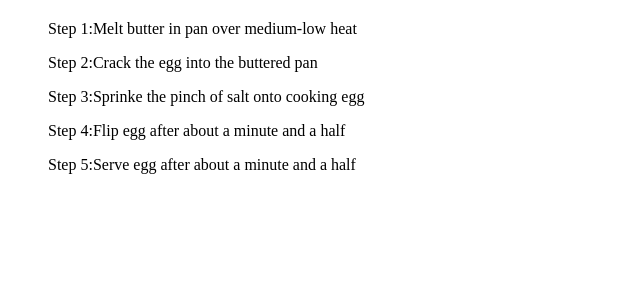
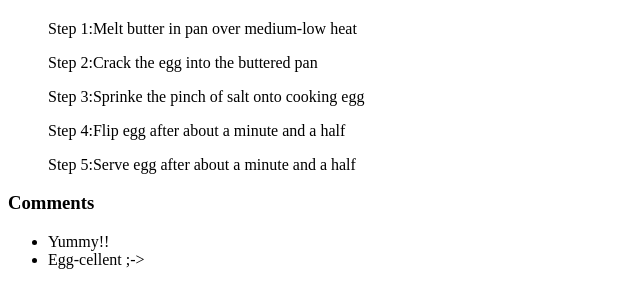
Before and after one commit to ribeiroAllison/flask-study, a Flask app: page /recipe/1 in a window 1280 px wide. Shown: the part 277-585 px from the top of the page, without its empty margins (0-640 px from the left). Run offline with Flask 3, Linux system fonts and the light colour scheme.

Commit message:
insert WTForms in app

```diff
--- a/app.py
+++ b/app.py
@@ -1,7 +1,14 @@
 from flask import Flask, render_template, request
-from helper import recipes, descriptions, ingredients, instructions, add_ingredients, add_instructions
+from helper import recipes, descriptions, ingredients, instructions, add_ingredients, add_instructions, comments
+from flask_wtf import FlaskForm
+from wtforms import StringField, SubmitField
 
 app = Flask(__name__)
+app.config["SECRET_KEY"] = "mysecret"
+
+class CommentForm(FlaskForm):
+  comment = StringField('Comment')
+  submit = SubmitField('Add Comment')
 
 @app.route('/', methods=["GET", "POST"])
 def index():
@@ -23,10 +30,16 @@ def index():
 def about():
   return render_template("about.html")
 
-@app.route("/recipe/<int:id>")
+
+@app.route("/recipe/<int:id>", methods=["GET", "POST"])
 def recipe(id):
+
+  comment_form = CommentForm()
+
   return render_template("recipe.html",
                         template_recipe=recipes[id],
                         template_ingredients=ingredients[id],
                         template_description=descriptions[id],
-                        template_instructions=instructions[id])
+                        template_instructions=instructions[id],
+                        template_comments=comments[id],
+                        template_form=comment_form)
--- a/templates/recipe.html
+++ b/templates/recipe.html
@@ -24,4 +24,11 @@
     {% endfor %}
     </ol>
 
+    <h3>Comments</h3>
+  <ul>
+  {% for comment in template_comments %}
+    <li>{{ comment }}</li>
+  {% endfor %}
+  </ul>
+
 {% endblock %}
```
